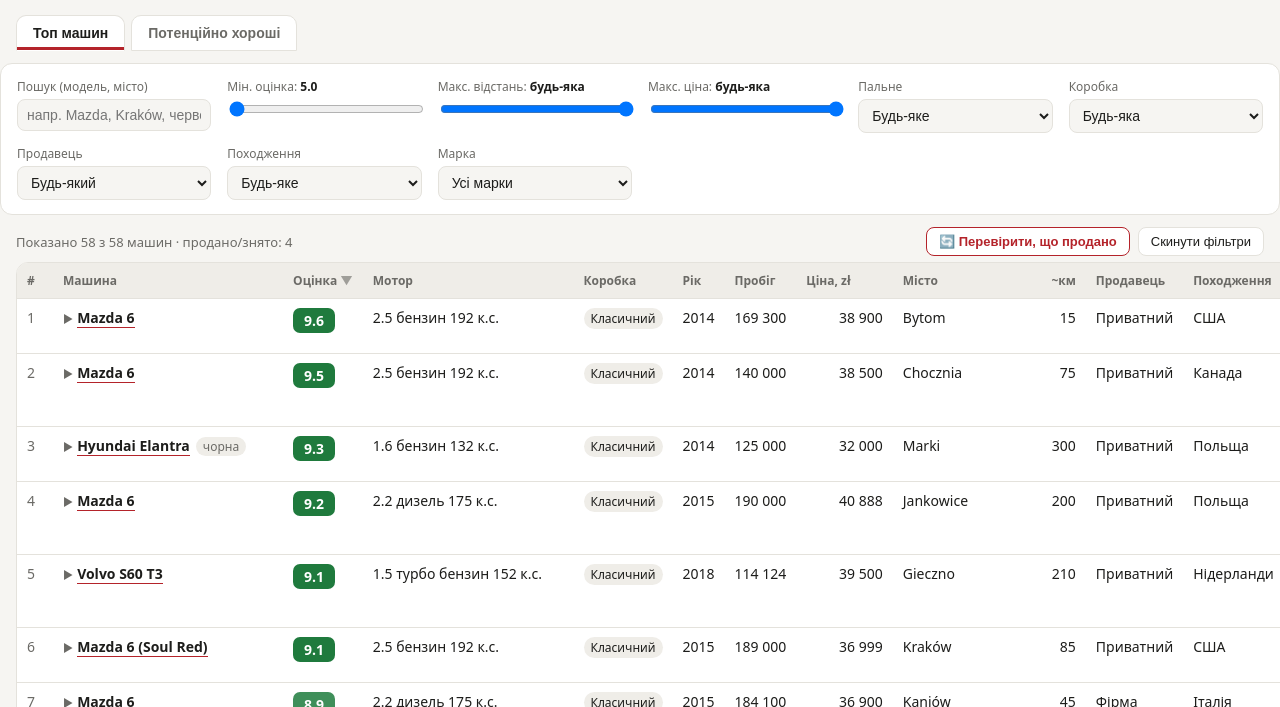
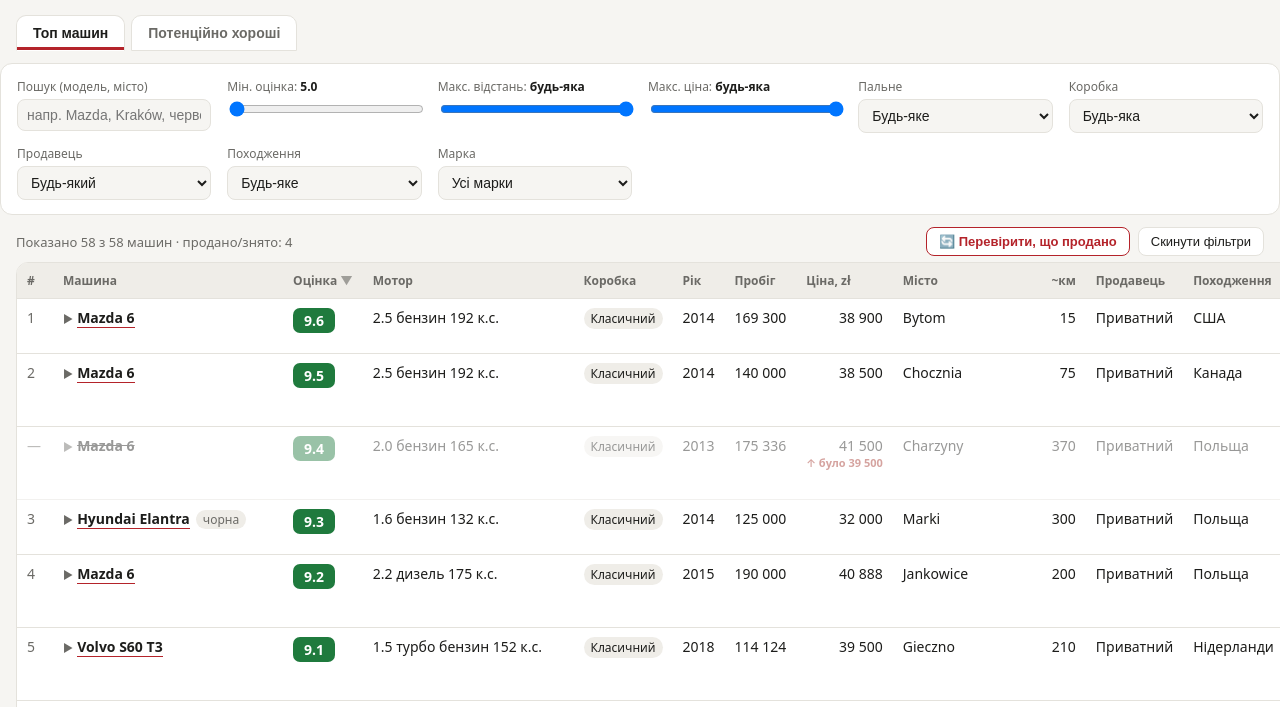
Before and after one commit to hsscle/Cars, a plain HTML site: page index.html in a window 1280 px wide. Shown: the part 93-800 px from the top of the page. Drawn offline with Linux system fonts and the light colour scheme.

Commit message:
Продані лишаються на своєму місці в топі (закреслені)
Co-Authored-By: Claude Opus 5.5 <noreply@anthropic.com>
Claude-Session: https://claude.ai/code/session_014D9cenznM7pkswVMqc3VbF

```diff
--- a/index.html
+++ b/index.html
@@ -205,7 +205,7 @@ function render(){
     (!f.origin|| (f.origin==='pl'&&r.origin==='Польща') || (f.origin==='imp'&&r.origin!=='Польща') || (f.origin==='noam'&&r.origin!=='США'&&r.origin!=='Канада')) &&
     (!f.q||(r.n+' '+r.city+' '+r.eng+' '+(r.color||'')).toLowerCase().includes(f.q))
   );
-  rows.sort((a,b)=>{const sa=a.status==='sold',sb=b.status==='sold';if(sa!==sb)return sa?1:-1;const x=a[sortK]??0,y=b[sortK]??0;if(typeof x!==typeof y)return typeof x==='number'?-1:1;return (typeof x==='number'?x-y:String(x).localeCompare(String(y),'uk'))*sortDir;});
+  rows.sort((a,b)=>{const x=a[sortK]??0,y=b[sortK]??0;if(typeof x!==typeof y)return typeof x==='number'?-1:1;return (typeof x==='number'?x-y:String(x).localeCompare(String(y),'uk'))*sortDir;});
   $('head').innerHTML=COLS.map(c=>`<th class="c-${c.k}" data-k="${c.k}">${c.t}${sortK===c.k?`<span class="arr">${sortDir>0?'▲':'▼'}</span>`:''}</th>`).join('');
   document.querySelectorAll('th').forEach(th=>th.onclick=()=>{const k=th.dataset.k;if(sortK===k)sortDir*=-1;else{sortK=k;sortDir=(['score','year','pot'].includes(k)?-1:1);}render();});
   $('body').innerHTML=rows.length?rows.map(r=>`<tr class="main ${r.status==='sold'?'sold':''} ${OPEN.has(r.url)?'open':''}" data-u="${r.url}">
```
